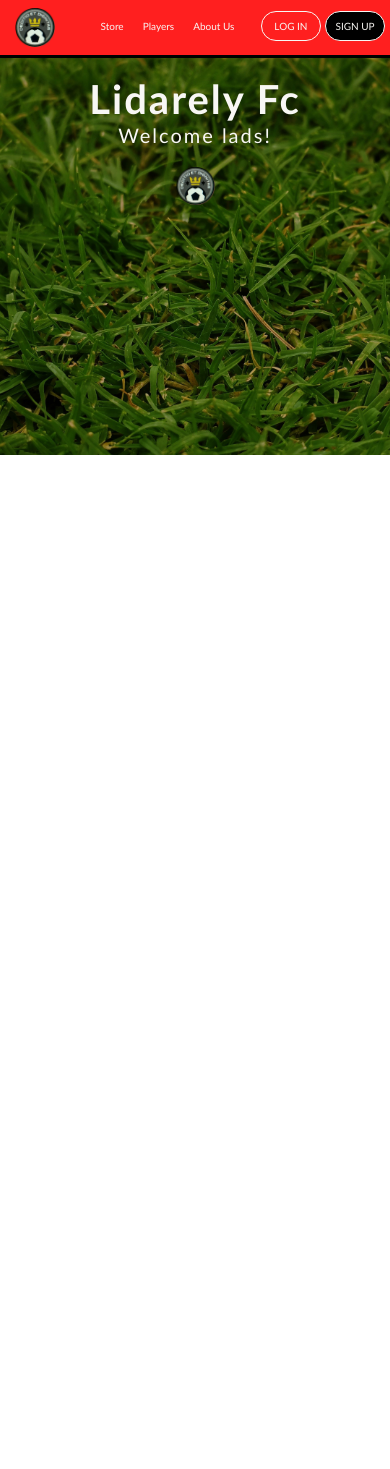
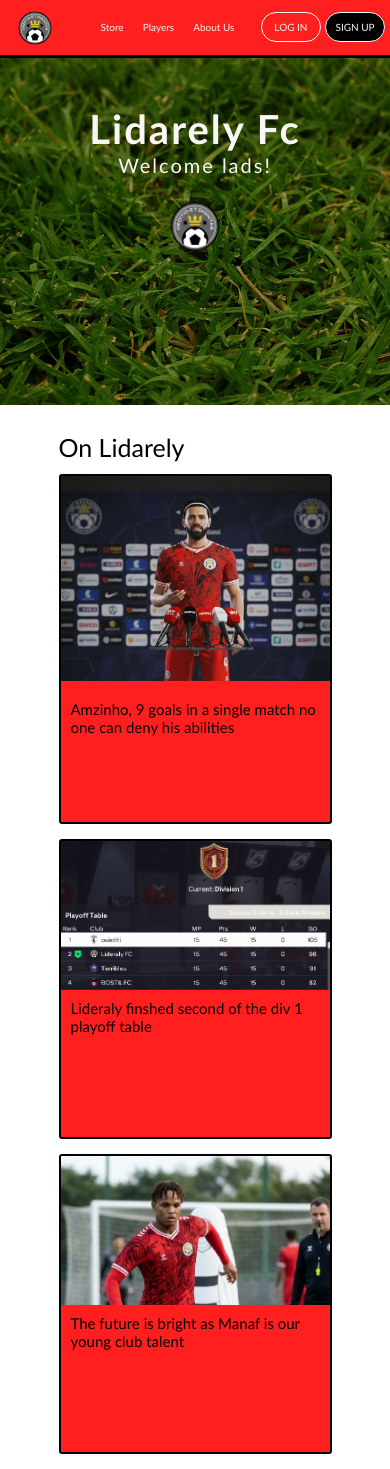
Before and after one commit to jafte87/lemon-go, a Django app: page / in a window 390 px wide. Before the commit the page ends 455 px from the top, so only its background shows below. Run offline with Django 5.2, Linux system fonts and the light colour scheme.

Commit message:
landing page

```diff
--- a/leo/ecommerceapp/static/css/style.css
+++ b/leo/ecommerceapp/static/css/style.css
@@ -77,9 +77,75 @@ body {
     height: 400px;
 }
 .badge{
-    width: 10%;
+    width: 15%;
     margin-top: 20px;
 }
+
+.newsbox{
+    display: flex;
+    gap: 30px;
+    font-family: 'Gill Sans', 'Gill Sans MT', Calibri, 'Trebuchet MS', sans-serif;
+    font-size: 15px;
+    width: 70%;
+    margin-left: 25%;
+}
+.update{
+    font-family: 'Gill Sans', 'Gill Sans MT', Calibri, 'Trebuchet MS', sans-serif;
+    font-size: 40px;
+    margin: 7% 0 3% 25%;
+}
+.sbox{
+    border-style: solid;
+    border-color: #000000;
+    border-width: 2px;
+    border-radius: 3px;
+    background-color: #ff1f1f;
+    height: 400px;
+    width: 100%;
+    transition:all 1.1s ease;
+    cursor: pointer;
+
+}
+.sbox:hover{
+    transform: scale(1.05);
+    box-shadow: 2px 2px 15px ;
+}
+.sbox p{
+    margin: 6px 3px 0 10px;
+}
+
+.minibox{
+    border-style: solid;
+    border-color: #000000;
+    border-width: 2px;
+    border-radius: 3px;
+    background-color: #ff1f1f;
+    height: 195px;
+    width: 50%;
+    transition:all 1.1s ease;
+    cursor: pointer;
+    margin-bottom: 10px;
+}
+.minibox:hover{
+    transform: scale(1.05);
+    box-shadow: 2px 2px 15px ;
+}
+.minibox p{
+    margin: 6px 3px 0 10px;
+}
+
+.trible{
+    width:100%;
+    margin-bottom: 10px;
+}
+.rank{
+    width:100%;
+}
+.wonder{
+    width:100%;
+}
+
+
 @media (max-width: 60rem) {
     .navbar {
     height: 55px;
@@ -110,6 +176,32 @@ body {
         font-weight: 400;
     }
     .fullheader{
+        padding-top: 50px;
         font-size: 20px;
+        height: 350px;
+    }
+    .newsbox{
+        display:contents;
+        font-size: 15px;
+
+
+    }
+    .sbox{
+    width: 70%;
+    margin: 0 0 0 15%;
+    height: 350px;
+    margin-bottom: 15px;
+
+    }
+    .minibox{
+    width: 70%;
+    margin: 0 0 0 15%;
+    height: 300px;
+    margin-bottom: 15px;
+
+    }
+    .update{
+        font-size: 25px;
+        margin-left: 15%;
     }
 }
--- a/leo/ecommerceapp/templates/index.html
+++ b/leo/ecommerceapp/templates/index.html
@@ -36,6 +36,22 @@
       <p class="p1"> Welcome lads! </p>
       <img src="static\images\la.png" class="badge">
     </header>
-
+    <p class="update">On Lidarely</p>
+    <div class="newsbox">
+      <div class="sbox">
+        <img class="trible" src="static\images\clublegend.jpg" >
+        <p>Amzinho, 9 goals in a single match no one can deny his abilities</p>
+      </div>
+      <div class="box">
+        <div class="minibox">
+          <img src="static\images\rank.png" class="rank">
+          <p>Lideraly finshed second of the div 1 playoff table</p>
+        </div>
+        <div class="minibox">
+          <img src="static\images\manaf.jpg" class="wonder">
+        <p>The future is bright as Manaf is our young club talent</p>
+        </div>
+      </div>
+    </div>
   </body>
 </html>
```
Also changed, not shown: leo/ecommerceapp/static/images/clublegend.jpg (added), leo/ecommerceapp/static/images/la.png, leo/ecommerceapp/static/images/manaf.jpg (added), leo/ecommerceapp/static/images/rank.png (added).
